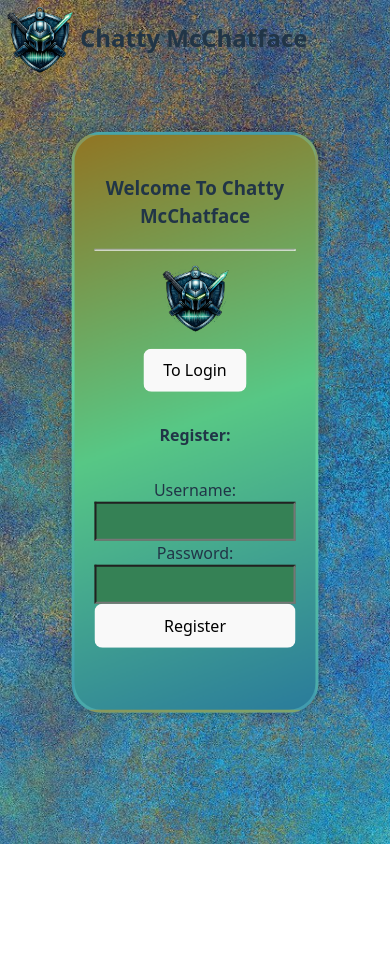
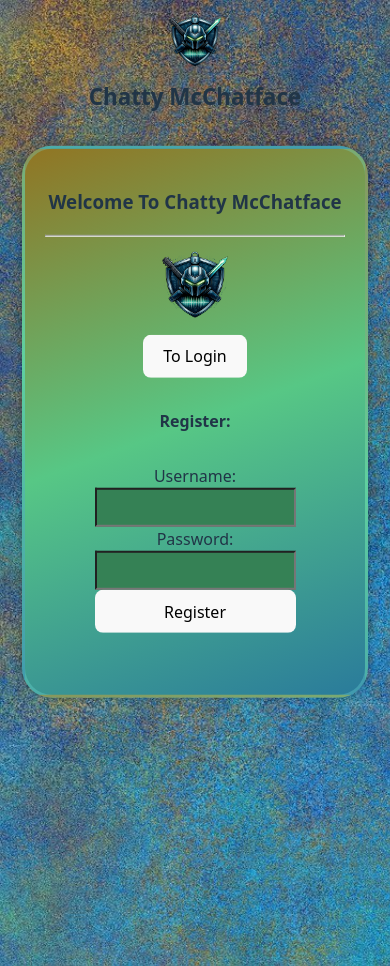
Before and after one commit to shaunbag/ChattyMcChatface, a React (Vite) app: page / in a window 390 px wide. Before the commit the page ends 844 px from the top, so only its background shows below. Built offline with nearby package versions, Linux system fonts and the light colour scheme.

Commit message:
Mobile Styling update

```diff
--- a/src/App.css
+++ b/src/App.css
@@ -5,20 +5,6 @@ html, body, #root {
   height: 100%;
   margin: 0;
   padding: 0;
-}
-
-.chat-window {
-  overflow-y: auto;
-
-  /* Firefox */
-  scrollbar-width: none;
-
-  /* IE / Edge */
-  -ms-overflow-style: none;
-}
-
-.chat-window::-webkit-scrollbar {
-  display: none; /* Chrome, Safari */
 }
 
 .login-window {
@@ -31,6 +17,59 @@ html, body, #root {
   padding: 20px;
   box-shadow:0 0 10px rgba(0,0,0,0.3);
   border: 3px solid rgba(116, 226, 217, 0.3);
+}
+
+.app-header {
+  position: absolute;
+  top: 0;
+  left: 0;
+  display: flex;
+  flex-direction: row;
+  align-items: center;
+  gap: 8px;
+  padding: 8px 12px;
+  z-index: 5;
+}
+
+.app-logo {
+  height: 56px;
+  width: auto;
+}
+
+.app-title {
+  margin: 0;
+  font-size: 1.6rem;
+}
+
+.app-layout {
+  height: 100vh;
+  width: 100vw;
+  display: flex;
+  justify-content: center;
+  align-items: center;
+  padding-top: 72px; /* space so chat does not sit under the header */
+  box-sizing: border-box;
+}
+
+.chat-window {
+  display: flex;
+  flex-direction: column;
+  overflow-y: auto;
+  height: 80vh;
+  width: 70vw;
+  margin: 0 auto;
+  text-align: left;
+  box-sizing: border-box;
+
+  /* Firefox */
+  scrollbar-width: none;
+
+  /* IE / Edge */
+  -ms-overflow-style: none;
+}
+
+.chat-window::-webkit-scrollbar {
+  display: none; /* Chrome, Safari */
 }
 
 .input{
@@ -49,3 +88,39 @@ html, body, #root {
   outline: none;
   margin: auto 10px;
 }
+
+@media (max-width: 768px) {
+  .app-header {
+    position: static;
+    flex-direction: column;
+    justify-content: center;
+    align-items: center;
+    text-align: center;
+  }
+
+  .app-layout {
+    height: auto;
+    min-height: 100vh;
+    padding-top: 16px;
+    padding-bottom: 80px; /* room for input at the bottom */
+  }
+
+  .chat-window {
+    width: 95vw;
+    height: auto;
+    max-height: calc(100vh - 210px); /* header + footer approx */
+  }
+
+  .login-window {
+    width: 90vw;
+    max-width: 300px;
+  }
+
+  .app-logo {
+    height: 64px;
+  }
+
+  .app-title {
+    font-size: 1.4rem;
+  }
+}
--- a/src/App.tsx
+++ b/src/App.tsx
@@ -81,9 +81,9 @@ function App() {
 
   return (
     <main style={{ backgroundImage: `url(${bg})`, backgroundSize: 'cover', backgroundRepeat: 'none', minHeight: '100vh' }}>
-      <div style={{ position: 'absolute', top: 0, left: 0, display: 'flex', flexDirection: 'row' }}>
-        <img src="/images/logo.png" alt="logo" width={80} />
-        <h2>Chatty McChatface</h2>
+      <div className="app-header">
+        <img src="/images/logo.png" alt="logo" className="app-logo" />
+        <h2 className="app-title">Chatty McChatface</h2>
         {
           users.length > 0 ?
             <select className='custom-select'>
@@ -97,23 +97,8 @@ function App() {
             null
         }
       </div>
-      <div style={{
-        height: '100vh',
-        width: '100vw',
-        display: 'flex',
-        justifyContent: 'center',
-        alignItems: 'center',
-      }}>
-        <div className="chat-window" style={{
-          display: 'flex',
-          flexDirection: 'column',
-          overflowY: 'scroll',
-          height: '80vh',
-          width: '70vw',
-          margin: '0 auto',
-          textAlign: 'left',
-          boxSizing: 'border-box',
-        }}>
+      <div className="app-layout">
+        <div className="chat-window">
           {
             messages.map(msg => (
               <ChatBubble key={msg.createdAt.toString()} message={msg} />
@@ -123,7 +108,7 @@ function App() {
       </div>
 
       <div style={{ position: 'fixed', bottom: 0, left: 0, width: '100%', display: connected ? 'flex' : 'none', justifyContent: 'center', padding: '10px' }}>
-        <input type="text" style={{ padding: 20, backgroundColor: 'rgb(87, 199, 190)' }} value={message} onChange={(e) => setMessage(e.target.value)} placeholder="Type a message..." onKeyDown={(e) => {
+        <input type="text" style={{ padding: 20, backgroundColor: 'rgb(87, 199, 190)', maxWidth: '800px', width: '90%' }} value={message} onChange={(e) => setMessage(e.target.value)} placeholder="Type a message..." onKeyDown={(e) => {
           console.log(e)
           if (e.key === 'Enter') {
             sendMessage('message', username)
```
